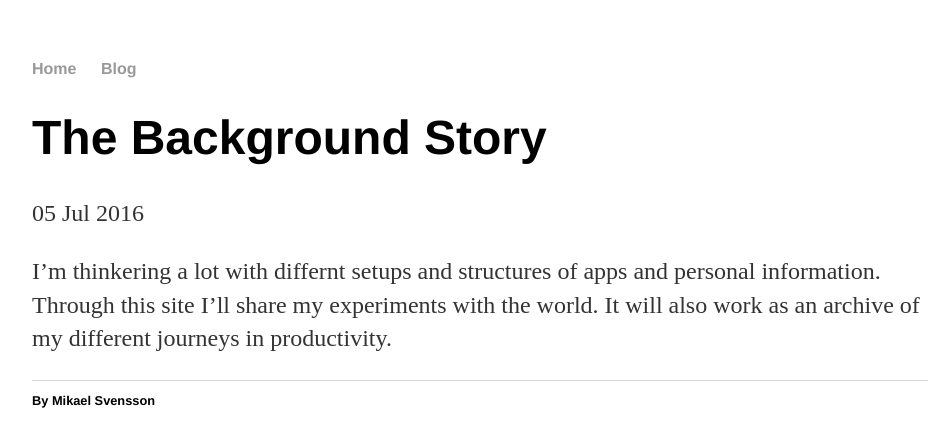
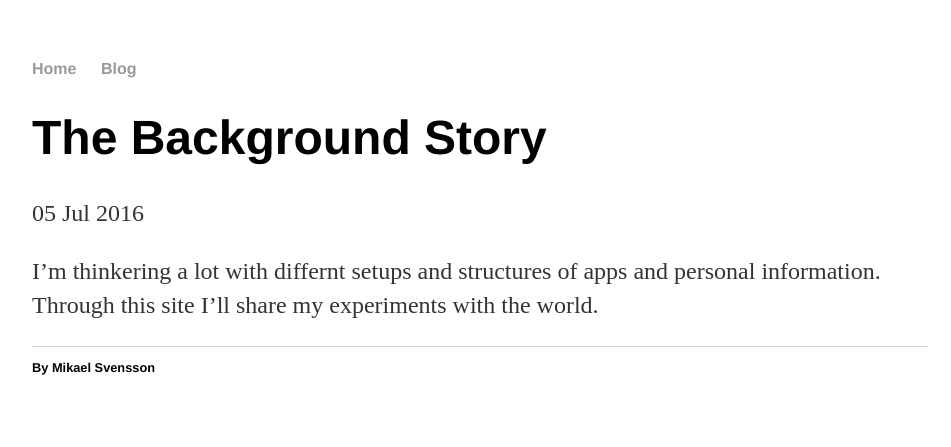
Before and after one commit to mikaelsjovind/mikeysvensson.github.io, a Jekyll site: the page built from _posts/2016-07-05-the-background-story.md, in a window 1280 px wide. Shown: the top 447 px of the page, without its empty margins (160-1111 px from the left). Built offline with Jekyll 4.4.1, drawn with Linux system fonts in a browser that asks for light colours.

Commit message:
Update 2016-07-05-the-background-story.md

```diff
--- a/_posts/2016-07-05-the-background-story.md
+++ b/_posts/2016-07-05-the-background-story.md
@@ -4,4 +4,4 @@ title: "The Background Story"
 date: 2016-07-05
 ---
 
-I'm thinkering a lot with differnt setups and structures of apps and personal information. Through this site I'll share my experiments with the world. It will also work as an archive of my different journeys in productivity.
+I'm thinkering a lot with differnt setups and structures of apps and personal information. Through this site I'll share my experiments with the world.
```
